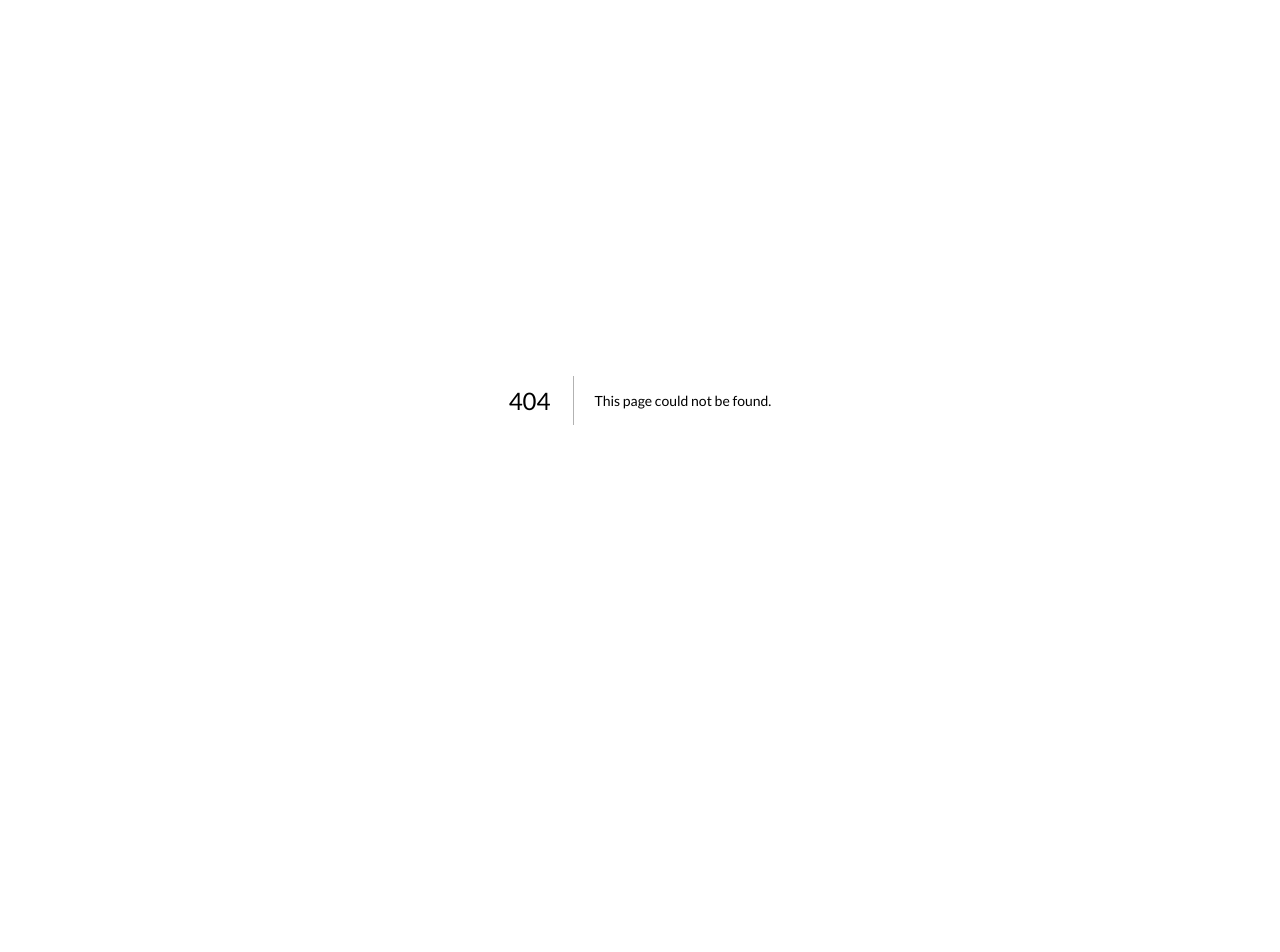
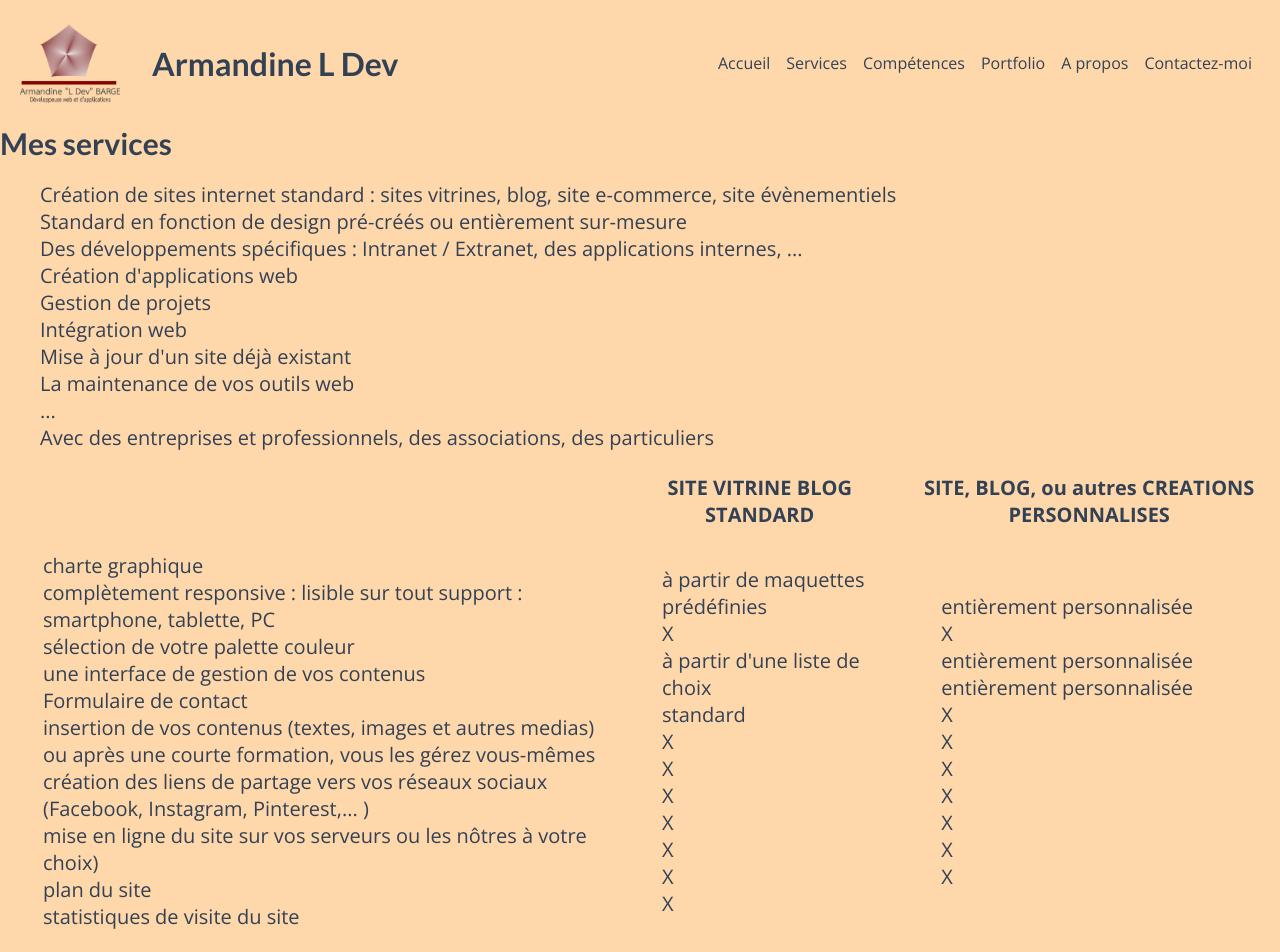
Before and after one commit to ArmandineLDev/ArmandineLDev_old, a Next.js app in the folder ald-cli/: page /services in a window 1280 px wide. Before the commit this address had no page. Shown: the top 952 px of the page. Before the commit the page ends 800 px from the top, so only its background shows below. Built offline with nearby package versions, Linux system fonts and the light colour scheme.

Commit message:
services page and begining skill page

```diff
--- a/ald-cli/components/Header/Menu/Navbar/Navitem.module.css
+++ b/ald-cli/components/Header/Menu/Navbar/Navitem.module.css
@@ -1,3 +1,7 @@
 .navItem{
     margin: 0 0.5em;
 }
+.activeItem{
+    composes: navItem;
+    background-color: chartreuse;
+}
--- a/ald-cli/components/Header/index.js
+++ b/ald-cli/components/Header/index.js
@@ -8,7 +8,7 @@ const Header = () =>{
         <div className={classes.header}>
             <div className={classes.logoTitle}>
                 <Image src={logoImage} width={100}/>
-                <h1 className={classes.title}>Armandine BARGE</h1>
+                <h1 className={classes.title}>Armandine L Dev</h1>
             </div>
             <div>
                 <Menu />
--- a/ald-cli/datas/menu.js
+++ b/ald-cli/datas/menu.js
@@ -12,7 +12,7 @@ export const itemsDatas = [
     {
         id: 3,
         menu: "Compétences",
-        link: "#skills"
+        link: "/competences"
     },
     {
       id: 4,
--- /dev/null
+++ b/ald-cli/pages/services/index.js
@@ -0,0 +1,96 @@
+//import servicesCss from "./Services.modules.css";
+
+import Header from "../../components/Header";
+
+const ServicesPage = () =>{
+    return (
+        <>
+            <Header />
+            <h2>Mes services</h2>
+            <ul>
+                <li>Création de sites internet standard : sites vitrines, blog, site e-commerce, site évènementiels</li>
+                <p>Standard en fonction de design pré-créés ou entièrement sur-mesure</p>
+                <li>Des développements spécifiques : Intranet / Extranet, des applications internes, ...</li>
+                <li>Création d'applications web</li>
+                <li>Gestion de projets</li>
+                <li>Intégration web</li>
+                <li>Mise à jour d'un site déjà existant</li>
+                <li>La maintenance de vos outils web</li>
+            <li>...</li>
+                <li>Avec des entreprises et professionnels, des associations, des particuliers</li>
+            </ul>
+                <table>
+                    <thead>
+                    <th></th>
+                    <th>SITE VITRINE BLOG STANDARD</th>
+                    <th>SITE, BLOG, ou autres CREATIONS PERSONNALISES</th>
+                    </thead>
+                    <tbody>
+                    <tr>
+                        <td>
+                            <ul>
+                                <li>charte graphique</li>
+                                <li>complètement responsive : lisible sur tout support : smartphone, tablette, PC</li>
+                                <li>sélection de votre palette couleur</li>
+                                <li>une interface de gestion de vos contenus</li>
+                                <li>Formulaire de contact</li>
+                                <li>insertion de vos contenus (textes, images et autres medias)</li>
+                                <li>ou après une courte formation, vous les gérez vous-mêmes</li>
+                                <li>création des liens de partage vers vos réseaux sociaux (Facebook, Instagram, Pinterest,... )</li>
+                                <li>mise en ligne du site sur vos serveurs ou les nôtres à votre choix)</li>
+                                <li>plan du site</li>
+                                <li>statistiques de visite du site</li>
+                            </ul>
+                        </td>
+                        <td>
+                            <ul>
+                                <li>à partir de maquettes prédéfinies</li>
+                                <li>X</li>
+                                <li>à partir d'une liste de choix</li>
+                                <li>standard</li>
+                                <li>X</li>
+                                <li>X</li>
+                                <li>X</li>
+                                <li>X</li>
+                                <li>X</li>
+                                <li>X</li>
+                                <li>X</li>
+                            </ul>
+                        </td>
+                        <td>
+                            <ul>
+                                <li>entièrement personnalisée</li>
+                                <li>X</li>
+                                <li> entièrement personnalisée</li>
+                                <li>entièrement personnalisée</li>
+                                <li>X</li>
+                                <li>X</li>
+                                <li>X</li>
+                                <li>X</li>
+                                <li>X</li>
+                                <li>X</li>
+                                <li>X</li>
+                            </ul>
+                        </td>
+                    </tr>
+                    </tbody>
+                </table>
+            <p>Je mets un point d'honneur à ce que chaque produit soit le reflet exact de votre demande.</p>
+<article>
+    <h3>MAINTENANCE DE VOS OUTILS</h3>
+    <ul>
+        <li>mise à jour de contenus de sites et petites modifications graphiques</li>
+        <li>sauvegarde du site à la fréquence choisie sur supports externalisés</li>
+        <li>restauration de votre site en cas d'intrusion</li>
+    </ul>
+</article>
+<article>
+    <h3>AUTRES DEVELOPPEMENTS</h3>
+</article>
+<p>Pour toute demande d'information, de devis, n'hésitez pas à me contacter</p>
+
+        </>
+
+    )
+}
+export default ServicesPage;
--- a/ald-cli/styles/globals.css
+++ b/ald-cli/styles/globals.css
@@ -18,6 +18,15 @@ h4,
 h5,
 h6 {
   font-family: "Lato", sans-serif;
+}
+
+p,
+h2,
+h3,
+h4,
+h5,
+h6 {
+  margin: 0;
 }
 
 a {
```
Also changed, not shown: ald-cli/datas/skills.js (+6 -6 lines), ald-cli/pages/Home.module.css (added, +50 -0 lines), ald-cli/pages/competences/index.js (added, +28 -0 lines), ald-cli/pages/index.js (+27 -1 lines), ald-cli/pages/competences/Competences.module.css (added), ald-cli/pages/services/Services.modules.css (added), ald-cli/public/pictures/coding.jpg (added).
